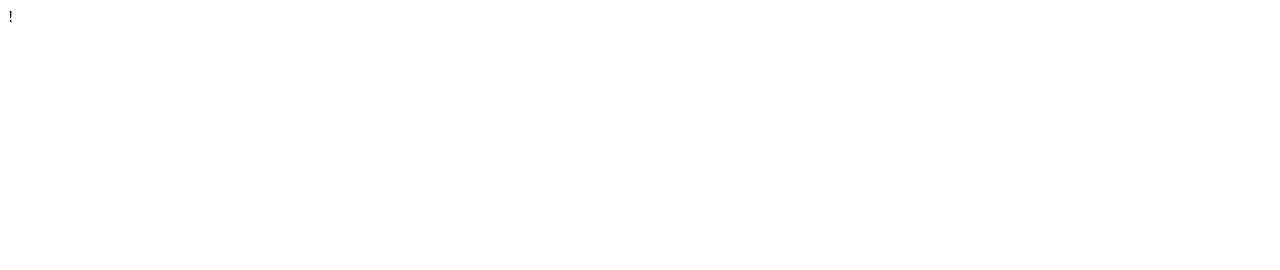
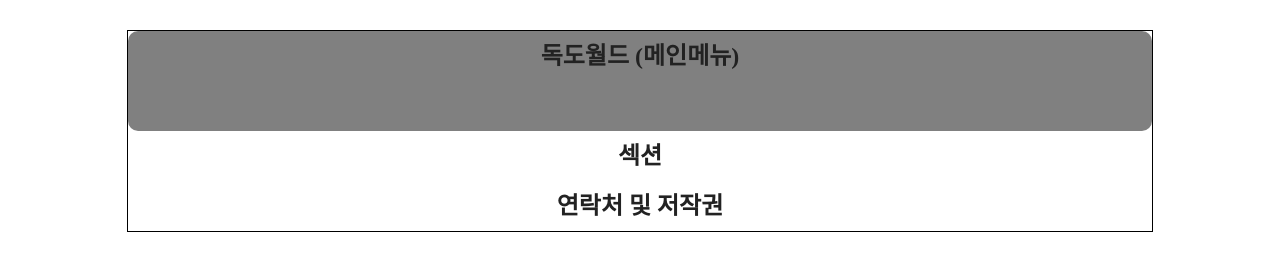
Before and after one commit to kty1210/rwd, a plain HTML site: page index.html in a window 1280 px wide. Drawn offline with Linux system fonts and the light colour scheme.

Commit message:
header작업 완료

```diff
--- a/css/style.css
+++ b/css/style.css
@@ -1 +1,20 @@
-@
+@charset "utf-8";
+
+#wrap{
+    width: 80%;
+    margin: 30px auto;
+    font-size: 2em;
+    font-weight: 600;
+    line-height: 50px;
+    text-align: center;
+    border: 1px solid #000;
+}
+
+header, section, footer{
+    border-radius: 10px;
+}
+
+header{
+    height: 100px;
+    background-color:gray;
+}
--- a/index.html
+++ b/index.html
@@ -1 +1,17 @@
-!
+<!DOCTYPE html>
+<html lang="en">
+<head>
+    <meta charset="UTF-8">
+    <meta name="viewport" content="width=device-width, initial-scale=1.0">
+    <title>RWD</title>
+    <link rel="stylesheet" href="./css/reset.css">
+    <link rel="stylesheet" href="./css/style.css">
+</head>
+<body>
+    <div id="wrap">
+        <header>독도월드 (메인메뉴)</header>
+        <section>섹션</section>
+        <footer>연락처 및 저작권</footer>
+    </div>
+</body>
+</html>
```
